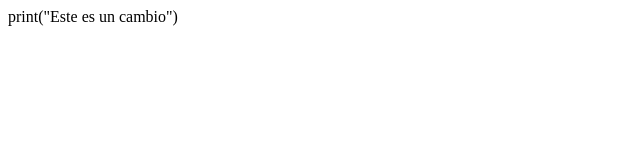
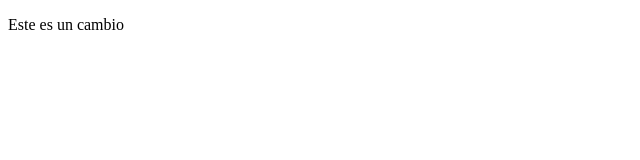
Before and after one commit to BrisaGP92/ERFRIMAIL, a website: page secundaria.html in a window 1280 px wide. Shown: the whole page, without its empty margins (0-640 px from the left). Drawn offline with Linux system fonts and the light colour scheme.

Commit message:
probando-

```diff
--- a/secundaria.html
+++ b/secundaria.html
@@ -6,5 +6,5 @@
 </head>
 
 <body>
-    print("Este es un cambio")
+    <p>Este es un cambio</p>
 </body>
```
